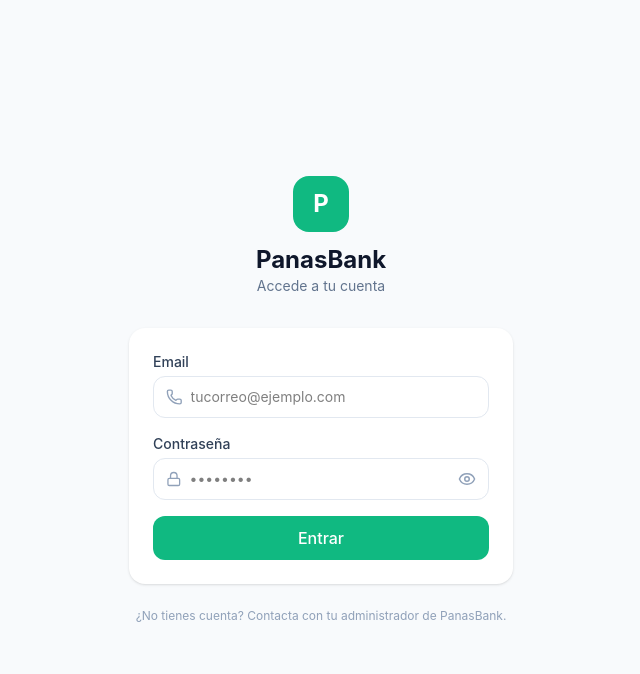
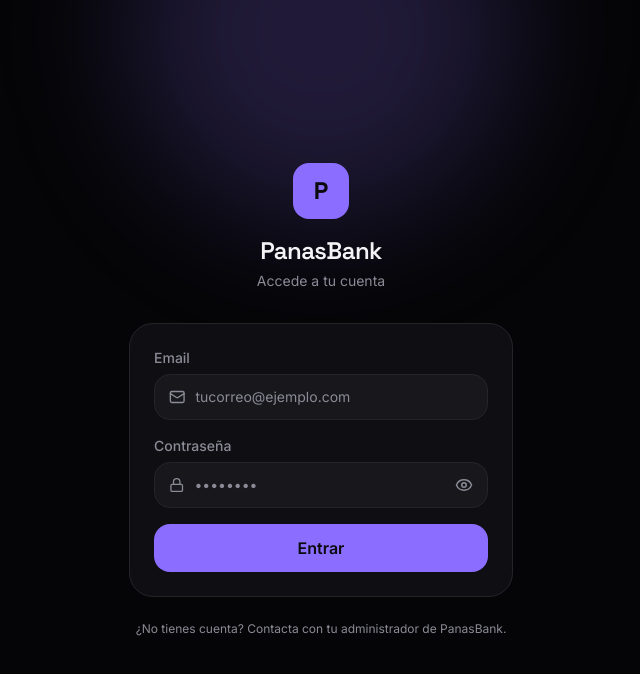
Before and after one commit to PanasGit/PanasBank, a React (Vite) app: page /login in a window 1280 px wide. Shown: the top 674 px of the page, without its empty margins (319-959 px from the left). Built offline with nearby package versions, Linux system fonts and the light colour scheme; no server answers.

Commit message:
Update and Change color settings

```diff
--- a/index.html
+++ b/index.html
@@ -1,10 +1,16 @@
 <!doctype html>
-<html lang="en">
+<html lang="es" class="dark">
   <head>
     <meta charset="UTF-8" />
-    <link rel="icon" type="image/svg+xml" href="/favicon.svg" />
-    <meta name="viewport" content="width=device-width, initial-scale=1.0" />
-    <title>panasbank</title>
+    <meta name="viewport" content="width=device-width, initial-scale=1, viewport-fit=cover" />
+    <meta name="theme-color" content="#050507" />
+    <link rel="preconnect" href="https://fonts.googleapis.com" />
+    <link rel="preconnect" href="https://fonts.gstatic.com" crossorigin />
+    <link
+      href="https://fonts.googleapis.com/css2?family=Inter:wght@400;500;600&family=Space+Grotesk:wght@500;600;700&display=swap"
+      rel="stylesheet"
+    />
+    <title>PanasBank</title>
   </head>
   <body>
     <div id="root"></div>
--- a/src/components/layout/Layout.jsx
+++ b/src/components/layout/Layout.jsx
@@ -3,8 +3,10 @@ import Navbar from './Navbar';
 
 export default function Layout() {
   return (
-    <div className="min-h-screen bg-slate-50 pb-20 dark:bg-dark-bg">
-      <Outlet />
+    <div className="min-h-screen bg-app pb-28 text-ink">
+      <div className="mx-auto w-full max-w-2xl px-4 pt-[max(1.5rem,env(safe-area-inset-top))]">
+        <Outlet />
+      </div>
       <Navbar />
     </div>
   );
--- a/src/components/layout/Navbar.jsx
+++ b/src/components/layout/Navbar.jsx
@@ -11,22 +11,20 @@ const links = [
 
 export default function Navbar() {
   return (
-    <nav className="fixed bottom-0 left-0 right-0 z-20 border-t border-slate-200 bg-white/95 backdrop-blur dark:border-slate-800 dark:bg-dark-card/95">
-      <div className="mx-auto flex max-w-2xl items-center justify-between px-2 py-2 sm:px-6">
+    <nav className="fixed inset-x-0 bottom-0 z-20 px-4 pb-[max(1rem,env(safe-area-inset-bottom))]">
+      <div className="mx-auto flex max-w-md items-center justify-between rounded-3xl border border-line bg-surface/80 p-1.5 backdrop-blur-xl">
         {links.map(({ to, label, icon: Icon }) => (
           <NavLink
             key={to}
             to={to}
             end={to === '/'}
             className={({ isActive }) =>
-              `flex flex-1 flex-col items-center gap-1 rounded-lg py-1.5 text-xs font-medium transition ${
-                isActive
-                  ? 'text-primary'
-                  : 'text-slate-400 hover:text-slate-600 dark:hover:text-slate-300'
+              `flex flex-1 flex-col items-center gap-1 rounded-2xl py-2 text-[11px] font-medium transition ${
+                isActive ? 'bg-surface-2 text-accent' : 'text-muted hover:text-ink'
               }`
             }
           >
-            <Icon size={22} />
+            <Icon size={20} />
             {label}
           </NavLink>
         ))}
--- a/src/index.css
+++ b/src/index.css
@@ -1,16 +1,60 @@
 @import "tailwindcss";
 
-/* Habilita el modo oscuro por clase (.dark en <html>), en vez de por preferencia del sistema */
 @custom-variant dark (&:where(.dark, .dark *));
 
-@theme {
-  --color-primary: #10B981;
-  --color-primary-dark: #059669;
-  --color-dark-bg: #0F172A;
-  --color-dark-card: #1E293B;
+/* ---------- Tema claro ---------- */
+:root {
+  --app: #F3F3F6;
+  --surface: #FFFFFF;
+  --surface-2: #EDEDF1;
+  --line: #E1E1E8;
+  --ink: #0B0B0E;
+  --muted: #6E6E7A;
+  --accent: #6D4AFF;
+  --accent-hover: #5B39E8;
+  --accent-ink: #FFFFFF;
+  --positive: #16A34A;
+  --negative: #E11D48;
+}
+
+/* ---------- Tema oscuro (por defecto) ---------- */
+.dark {
+  color-scheme: dark;
+  --app: #050507;
+  --surface: #0F0F13;
+  --surface-2: #17171C;
+  --line: #24242B;
+  --ink: #F4F4F7;
+  --muted: #8B8B97;
+  --accent: #8B6DFF;
+  --accent-hover: #A08AFF;
+  --accent-ink: #0B0B0E;
+  --positive: #34D399;
+  --negative: #FB7185;
+}
+
+/* Expone los tokens como utilidades de Tailwind (bg-app, text-ink, etc.) */
+@theme inline {
+  --color-app: var(--app);
+  --color-surface: var(--surface);
+  --color-surface-2: var(--surface-2);
+  --color-line: var(--line);
+  --color-ink: var(--ink);
+  --color-muted: var(--muted);
+  --color-accent: var(--accent);
+  --color-accent-hover: var(--accent-hover);
+  --color-accent-ink: var(--accent-ink);
+  --color-positive: var(--positive);
+  --color-negative: var(--negative);
+
+  --font-sans: 'Inter', system-ui, sans-serif;
+  --font-display: 'Space Grotesk', 'Inter', sans-serif;
 }
 
 body {
   margin: 0;
-  font-family: 'Inter', system-ui, sans-serif;
+  background: var(--app);
+  color: var(--ink);
+  font-family: var(--font-sans);
+  -webkit-font-smoothing: antialiased;
 }
--- a/src/pages/Login.jsx
+++ b/src/pages/Login.jsx
@@ -1,6 +1,6 @@
 import { useState } from 'react';
 import { Navigate, useNavigate } from 'react-router-dom';
-import { Lock, Phone, Eye, EyeOff, Loader2 } from 'lucide-react';
+import { Lock, Mail, Eye, EyeOff, Loader2 } from 'lucide-react';
 import supabase from '../supabaseClient';
 import { useAuth } from '../context/AuthContext';
 
@@ -14,7 +14,6 @@ export default function Login() {
   const [loading, setLoading] = useState(false);
   const [error, setError] = useState('');
 
-  // Si ya hay sesión activa, no mostramos el login
   if (!authLoading && session) return <Navigate to="/" replace />;
 
   async function handleLogin(e) {
@@ -35,73 +34,72 @@ export default function Login() {
   }
 
   return (
-    <div className="flex min-h-screen items-center justify-center bg-slate-50 dark:bg-dark-bg px-4">
-      <div className="w-full max-w-sm">
+    <div className="relative flex min-h-screen items-center justify-center overflow-hidden bg-app px-4">
+      {/* Resplandor ambiental */}
+      <div className="pointer-events-none absolute -top-40 left-1/2 h-96 w-96 -translate-x-1/2 rounded-full bg-accent/20 blur-3xl" />
+
+      <div className="relative w-full max-w-sm">
         <div className="mb-8 text-center">
-          <div className="mx-auto mb-3 flex h-14 w-14 items-center justify-center rounded-2xl bg-primary text-white text-2xl font-bold">
+          <div className="mx-auto mb-4 flex h-14 w-14 items-center justify-center rounded-2xl bg-accent font-display text-2xl font-bold text-accent-ink">
             P
           </div>
-          <h1 className="text-2xl font-bold text-slate-900 dark:text-white">PanasBank</h1>
-          <p className="text-sm text-slate-500 dark:text-slate-400">Accede a tu cuenta</p>
+          <h1 className="font-display text-2xl font-semibold tracking-tight text-ink">PanasBank</h1>
+          <p className="mt-1 text-sm text-muted">Accede a tu cuenta</p>
         </div>
 
         <form
           onSubmit={handleLogin}
-          className="rounded-2xl bg-white dark:bg-dark-card p-6 shadow-sm space-y-4"
+          className="space-y-4 rounded-3xl border border-line bg-surface p-6"
         >
           <div>
-            <label className="mb-1 block text-sm font-medium text-slate-700 dark:text-slate-300">
-              Email
-            </label>
-            <div className="flex items-center rounded-xl border border-slate-200 dark:border-slate-700 px-3 py-2.5 focus-within:border-primary">
-              <Phone size={18} className="mr-2 text-slate-400" />
+            <label className="mb-1.5 block text-sm font-medium text-muted">Email</label>
+            <div className="flex items-center rounded-2xl border border-line bg-surface-2 px-3.5 py-3 transition focus-within:border-accent">
+              <Mail size={18} className="mr-2.5 text-muted" />
               <input
                 type="email"
                 required
                 value={email}
                 onChange={(e) => setEmail(e.target.value)}
                 placeholder="tucorreo@ejemplo.com"
-                className="w-full bg-transparent text-sm outline-none dark:text-white"
+                className="w-full bg-transparent text-sm text-ink outline-none placeholder:text-muted"
               />
             </div>
           </div>
 
           <div>
-            <label className="mb-1 block text-sm font-medium text-slate-700 dark:text-slate-300">
-              Contraseña
-            </label>
-            <div className="flex items-center rounded-xl border border-slate-200 dark:border-slate-700 px-3 py-2.5 focus-within:border-primary">
-              <Lock size={18} className="mr-2 text-slate-400" />
+            <label className="mb-1.5 block text-sm font-medium text-muted">Contraseña</label>
+            <div className="flex items-center rounded-2xl border border-line bg-surface-2 px-3.5 py-3 transition focus-within:border-accent">
+              <Lock size={18} className="mr-2.5 text-muted" />
               <input
                 type={showPassword ? 'text' : 'password'}
                 required
                 value={password}
                 onChange={(e) => setPassword(e.target.value)}
                 placeholder="••••••••"
-                className="w-full bg-transparent text-sm outline-none dark:text-white"
+                className="w-full bg-transparent text-sm text-ink outline-none placeholder:text-muted"
               />
               <button type="button" onClick={() => setShowPassword((s) => !s)}>
                 {showPassword ? (
-                  <EyeOff size={18} className="text-slate-400" />
+                  <EyeOff size={18} className="text-muted" />
                 ) : (
-                  <Eye size={18} className="text-slate-400" />
+                  <Eye size={18} className="text-muted" />
                 )}
               </button>
             </div>
           </div>
 
-          {error && <p className="text-sm text-red-500">{error}</p>}
+          {error && <p className="text-sm text-negative">{error}</p>}
 
           <button
             type="submit"
             disabled={loading}
-            className="flex w-full items-center justify-center gap-2 rounded-xl bg-primary py-2.5 font-medium text-white transition hover:bg-primary-dark disabled:opacity-60"
+            className="flex w-full items-center justify-center gap-2 rounded-2xl bg-accent py-3 font-semibold text-accent-ink transition hover:bg-accent-hover disabled:opacity-60"
           >
             {loading ? <Loader2 size={18} className="animate-spin" /> : 'Entrar'}
           </button>
         </form>
 
-        <p className="mt-6 text-center text-xs text-slate-400">
+        <p className="mt-6 text-center text-xs text-muted">
           ¿No tienes cuenta? Contacta con tu administrador de PanasBank.
         </p>
       </div>
```
